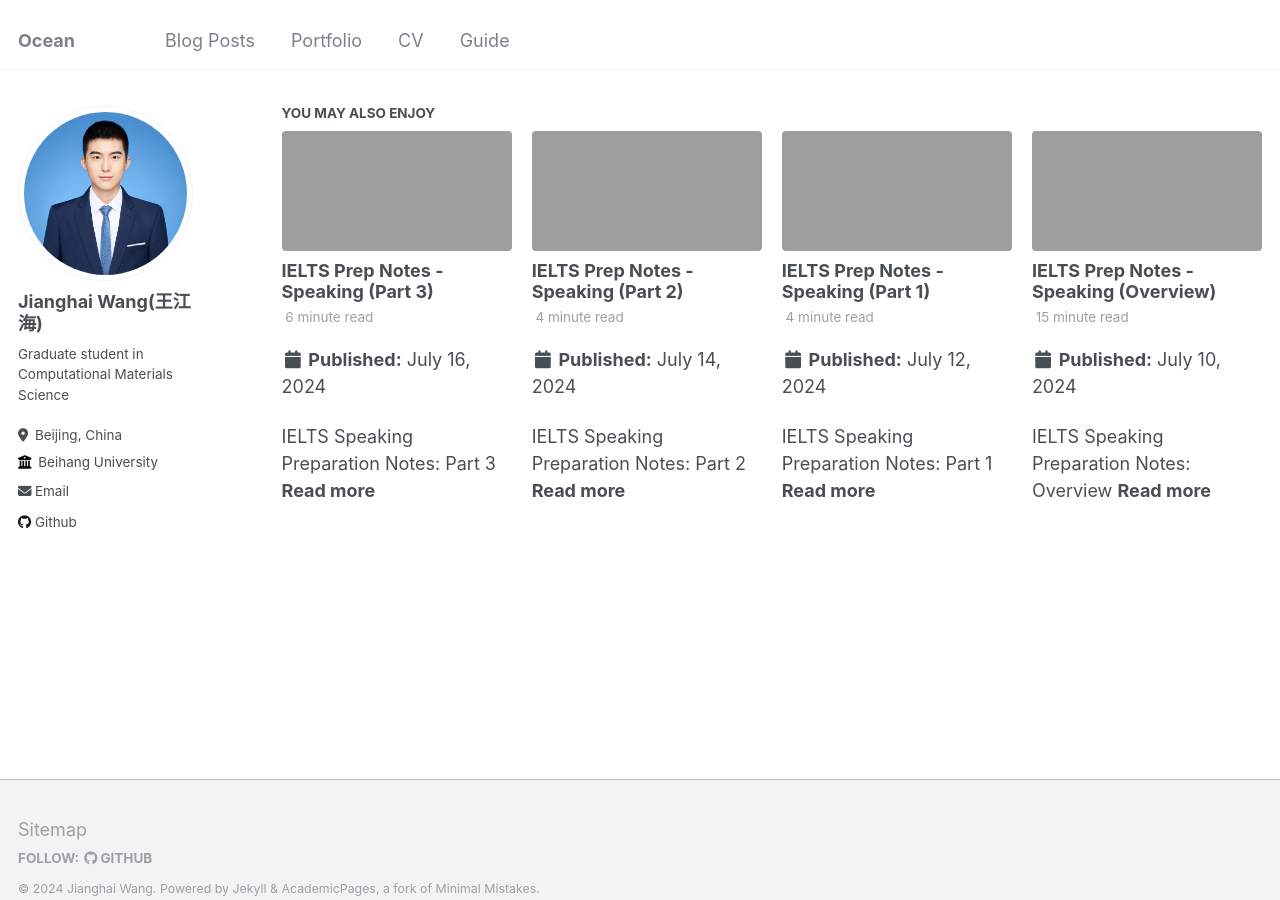
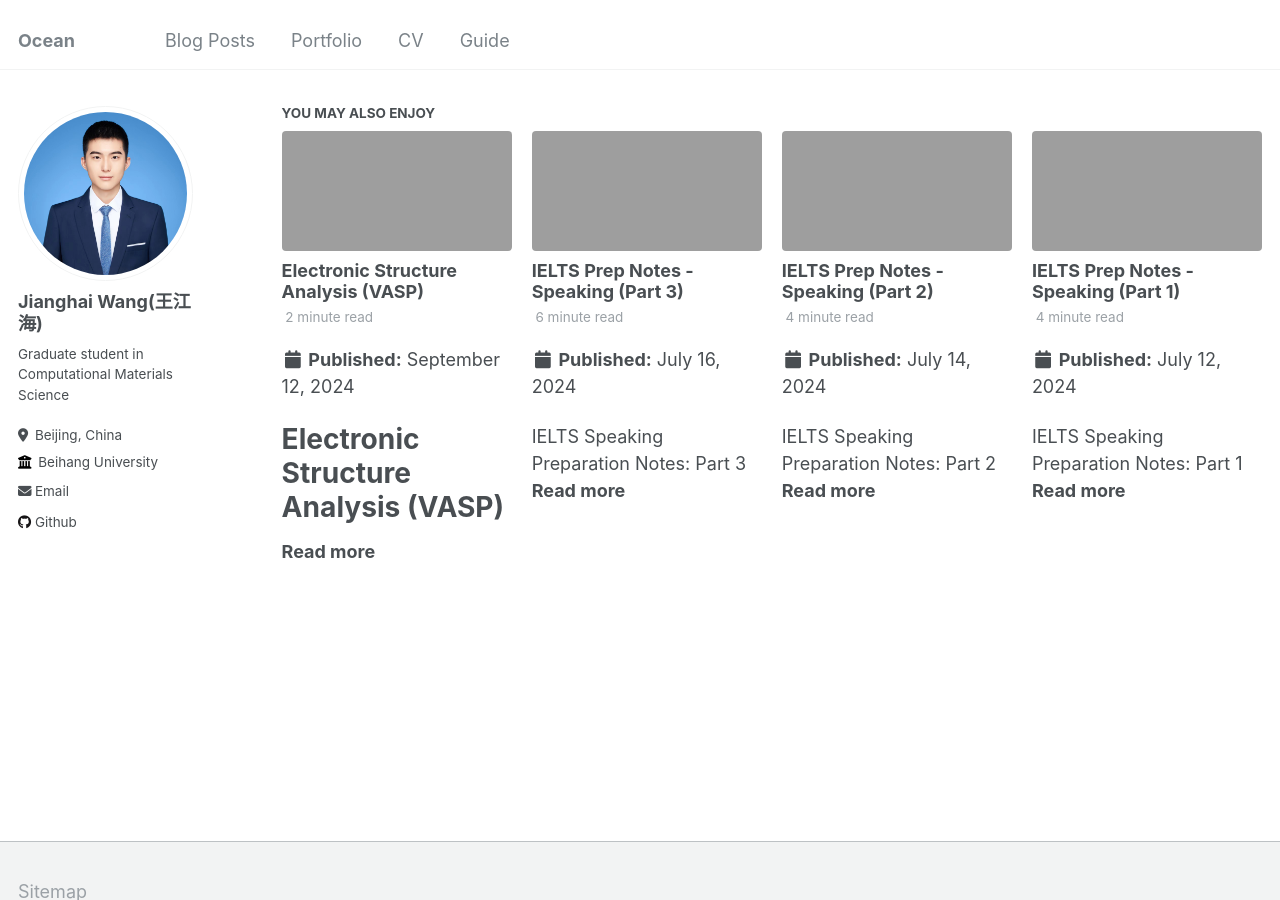
Before and after one commit to Ocean-JH/Ocean-JH.github.io, a Jekyll site: the page built from _posts/2024-09-09-ab-initio-molecular-dynamics.md, in a window 1280 px wide and 900 px high, scrolled down 4911 px. Built offline with Jekyll 4.4.1, drawn with Linux system fonts in a browser that asks for light colours; some of the changed lines change nothing that is shown; some of the changed text lies outside the part shown.

Commit message:
post a blog

````diff
--- a/_posts/2024-09-09-ab-initio-molecular-dynamics.md
+++ b/_posts/2024-09-09-ab-initio-molecular-dynamics.md
@@ -1,12 +1,12 @@
 ---
-title: 'Ab-initio Molecular Dynamics （VASP）'
+title: 'Ab-initio Molecular Dynamics (VASP)'
 date: 2024-9-9
 tags:
   - VASP
   - Molecular Dynamics
 ---
 
-# Ab-initio Molecular Dynamics （VASP）
+# Ab-initio Molecular Dynamics (VASP)
 
 > [Ab-initio Molecular Dynamics (AIMD)](https://en.wikipedia.org/wiki/Molecular_dynamics#Ab-initio_molecular_dynamics) is a computational method that uses first principles to simulate the motion of atoms in a system. It is a type of molecular dynamics (MD) simulation that **does not rely on empirical potentials or force fields to describe the interactions between atoms, but rather calculates these interactions directly from the electronic structure of the system using quantum mechanics**.
 >
--- /dev/null
+++ b/_posts/2024-09-12-electronic-structure-analysis.md
@@ -0,0 +1,273 @@
+---
+title: 'Electronic Structure Analysis (VASP)'
+date: 2024-9-12
+tags:
+  - VASP
+  - Electronic Structure
+---
+
+# Electronic Structure Analysis (VASP)
+
+- Qualitative analysis: ***Charge density difference***
+
+- Quantitative analysis: ***Population analysis***
+
+  $$
+  \nabla\rho(\mathbf{r})={\frac{\partial\rho(\mathbf{r})}{\partial\mathbf{x}}}u_{x}+{\frac{\partial\rho(\mathbf{r})}{\partial\mathbf{y}}}u_{y}+{\frac{\partial\rho(\mathbf{r})}{\partial\mathbf{z}}}u_{z}=0
+  $$
+
+  - Bader
+
+  - Lodwin
+
+  - Mulliken
+
+  - Hirshfeld
+
+  - ...
+
+## 1 Charge Density Difference
+
+差分电荷密度分析可以获取体系中原子的成键情况与电荷的空间分布，还可以得到成键电子耦合过程的电荷移动及成键极化方向等性质。
+
+### 1.1 Definition
+
+#### 1.1.1 Difference Charge Density (Set Charge Difference)
+
+$$
+\Delta\rho=\rho_{AB}-\rho_{A}-\rho_{B}
+$$
+
+即生成物（或体系整体$AB$）与反应物（局部片段$A$和$B$）电荷密度之差。该方法常见于**界面研究**（如催化吸附取代等）相关领域。
+
+> ***Note:***
+>
+> - 在计算后两个量时，原子的位置应该和它们在AB体系中的位置一样；
+>
+> - 计算三个量的FFT-grid (NGXF$\times$NGYF$\times$NGZF)需要保持一致。
+
+#### 1.1.2 Deformation Charge Density (Atomic Charge Difference)
+
+$$
+\Delta\rho=\rho(AB)_{self-consistent}-\rho(AB)_{atom}
+$$
+
+即成键后体系与对应孤立原子电荷密度之差。
+
+### 1.2 Input
+
+首先对$AB$进行结构优化获取优化后结构`CONTCAR`。
+
+#### 1.2.1 Difference Charge Density
+
+$$
+\Delta\rho=\rho_{AB}-\rho_{A}-\rho_{B}
+$$
+
+三个结构通过以下`INCAR`参数分别进行**静态自洽**计算，得到对应`CHGCAR`。
+
+```
+# key parameters
+
+IBRION   = -1
+NSW      =  0
+
+NGXF
+NGYF
+NGZF
+
+LCHARG   = .TRUE.
+```
+
+#### 1.2.2 Deformation Charge Density
+
+$$
+\Delta\rho=\rho(AB)_{self-consistent}-\rho(AB)_{atom}
+$$
+
+$\rho(AB)_{self-consistent}$通过`1.2.1`中的参数得到，$\rho(AB)_{atom}$通过以下参数得到。
+
+```
+# key parameters
+
+ICHARG   =  12
+NELM     =  0
+```
+
+通过以上参数计算得到的`CHGCAR`是由孤立原子电荷进行简单叠加构成。
+
+### 1.3 Analysis
+
+#### 1.3.1 [VTST Scripts](https://theory.cm.utexas.edu/vtsttools/scripts.html)
+
+> ***`chgsum.pl`***
+>
+> - usage: `chgsum.pl (CHGCAR1) (CHGCAR2) (fact1) (fact2)`
+>
+> - output: `CHGCAR_sum`
+>
+>   `CHGCAR_sum`的值为(`CHGCAR1` * `fact1` + `CHGCAR2` * `fact2`)。默认情况下，`fact1` = `fact2` =1.0，因此输出为输入电荷密度文件的总和：
+>
+>   $$
+>   \rho_{(CHGCAR\_sum)}=\rho_A+\rho_B
+>   $$
+>
+> ***`chgdiff.pl`***
+>
+> - usage: `chgdiff.pl (CHGCAR1) (CHGCAR2)`
+>
+> - output: `CHGCAR_diff`
+>
+>   生成CHGCAR之差：
+>
+>   $$
+>   \rho_{(CHGCAR\_diff)}=\rho_{CHGCAR\color{red}2}-\rho_{CHGCAR\color{red}1}
+>   $$
+
+```bash
+chgsum.pl A/CHGCAR B/CHGCAR
+chgdiff.pl /CHGCAR CHGCAR_sum
+```
+
+#### 1.3.2 [VASPKIT](https://vaspkit.com/)
+
+```bash
+echo "314\nAB/CHGCAR A/CHGCAR B/CHGCAR\n" | vaspkit
+```
+
+生成文件`CHGDIFF.vasp`。
+
+最后通过可视化软件作图分析。
+
+## 2 Bader Charge Analysis
+
+Bader电荷布居可以定量分析体系中**原子的电荷分布与转移情况**。
+
+### 2.1 Definition
+
+Richard Bader 对原子的定义完全基于电子电荷密度，他使用电荷密度的<mark>零通量面（zero flux surfaces）</mark>划分原子之间的界限。零通量面是一个二维曲面，其上的电荷密度在垂直于该曲面为最小值（梯度为0）。在分子系统中，原子间电荷密度达到最小时被认为是原子相互分离的自然位置。将对原子核被零通量面包围的区域积分得到的电子数量统计为该原子所带的电子数量，这种统计方法就是**Bader电荷布局**。
+
+一般认为，电子转移较多，则相互作用越明显，然而反之则不一定成立。
+
+### 2.2 Input
+
+首先进行结构优化，然后进行静态自洽计算。
+
+静态计算`INCAR`参数：
+
+```
+# key parameters
+
+IBRION   = -1
+NSW      =  0
+
+LAECHG   = .TRUE.
+LCHARG   = .TRUE.
+```
+
+通过[`LAECHG`](https://www.vasp.at/wiki/index.php/LAECHG)标签显式重构*全电子*电荷密度并写入文件，因为VASP代码中的电荷密度（CHGCAR） 文件仅包含价电荷密度。
+
+对于`LAECHG = .TRUE.`，VASP将在所谓的“精细”FFT网格上重构**三个**不同的*全电子*密度：
+
+1. `AECCAR0`: the core density.
+
+2. `AECCAR1`: the proto-atomic valence density (overlapping atomic charge densities).
+
+3. `AECCAR2`: the self-consistent valence density.
+
+### 2.3 Analysis
+
+```bash
+bader chargefile
+```
+
+> ⚠️**Note** for VASP users:
+>
+> **VASP代码中的电荷密度（CHGCAR）文件的一个主要问题是它们只包含价电荷密度。**Bader分析假设电荷密度最大值位于原子（或伪原子）中心。赝势移除了原子中心的电荷，其计算费用昂贵，而且与原子的重要成键性质无关。
+>
+> VASP包含一个模块(`aedens`)，它允许从PAW计算中写出核电荷。通过在`INCAR`文件中添加`LAECHG= .TRUE.`，核电荷被写入`AECCAR0`，价电荷被写入`AECCAR2`。这两个电荷密度文件可以使用`chgsum.pl`脚本进行加和:
+>
+> ```bash
+> chgsum.pl AECCAR0 AECCAR2
+> ```
+>
+> 总电荷写入`CHGCAR_sum`。
+>
+> 然后对总电荷文件进行bader分析：
+>
+> ```bash
+> bader CHGCAR -ref CHGCAR_sum
+> ```
+>
+> 最后需要注意的是，需要一个精细的FFT网格来准确地再现正确的总核电荷。有必要做一些计算，增加NG(X,Y,Z)F，直到总电荷是正确的。
+
+**Output files：**
+
+- `ACF.dat`: 包含每个原子的坐标，与之相关联的电荷（根据Bader划分）， 占总体的比例（根据Bader划分）和到达零通量面的最小距离。如果使用了赝势，则应将此距离与核区域的最大截止半径进行比较。
+
+- `BCF.dat`: 包含每个Bader最大值的坐标，该体积内的电荷，最近的原子以及到该原子的距离。
+
+- `AtomVolumes.dat`: 包含分配给每个原子的体积的数量。数字对应`BvAtxxxx.dat`文件的数量。
+
+电子得失情况可以通过`POTCAR`中`ZVAL`与`ACF.dat`对应元素电荷相减得到。
+
+## 3 Electron Localization Function
+
+电子局域函数体现了以给定点电子为参考，在其邻域内找到与其具有相同自旋的电子的概率，它可以表征参考电子的空间局域化程度，也可以描述多电子体系中的电子对概率。
+
+### 3.1 Definition
+
+$$
+\mathrm{ELF}=(1+\chi_{\sigma}^{2})^{-1}
+$$
+
+其中，
+
+$$
+\chi_{\sigma}=D_{\sigma}/D_{\sigma}^{0}
+$$
+
+而
+
+$$
+D_{ \sigma}^{ 0}=\frac{3}{5}(6\pi^{2})^{2/3}\rho_{\sigma}^{5/3}
+$$
+
+易知
+
+$$
+0\leqslant ELF\leqslant1
+$$
+
+- 若$ELF=0.5$，则$\chi_\sigma=1$，$D_\sigma=D_{\sigma}^{0}$；说明此处电子行为与均匀电子气行为类似，对应金属体系中的电子行为。
+
+- 若$ELF=1$，则$\chi_\sigma=0$，$D_\sigma=0$；说明电子行为完全局域化。
+
+- 若$ELF=0$，则$\chi_\sigma=\infty$，$D_\sigma=\infty$；说明电子行为完全离域化。
+
+### 3.2 Input
+
+首先进行结构优化，然后进行静态自洽计算。
+
+静态计算`INCAR`参数：
+
+```
+# key parameters
+
+PREC   =  Accurate
+LELF   = .TRUE.
+```
+
+### 3.3 Analysis
+
+**Output file**: `ELFCAR`
+
+最后通过可视化软件作图分析。
+
+***Ref:***
+
+1. [Dr. Renqin Zhang - Charge Density Difference](http://renqinzhang.weebly.com/uploads/9/6/1/9/9619514/charge_density_difference.pdf) Get PDF [here](../files/cms/charge_density_difference.pdf)
+
+2. [*Comput. Mater. Sci.* **36**, 354-360 (2006)](https://www.sciencedirect.com/science/article/pii/S0927025605001849)
+
+3. [*J. Chem. Phys.* **92**, 5397–5403 (1990)](https://pubs.aip.org/aip/jcp/article/92/9/5397/95206/A-simple-measure-of-electron-localization-in)
````
Also changed, not shown: _posts/2024-02-29-research-utilities.md (+1 -1 lines), 1 other file.
